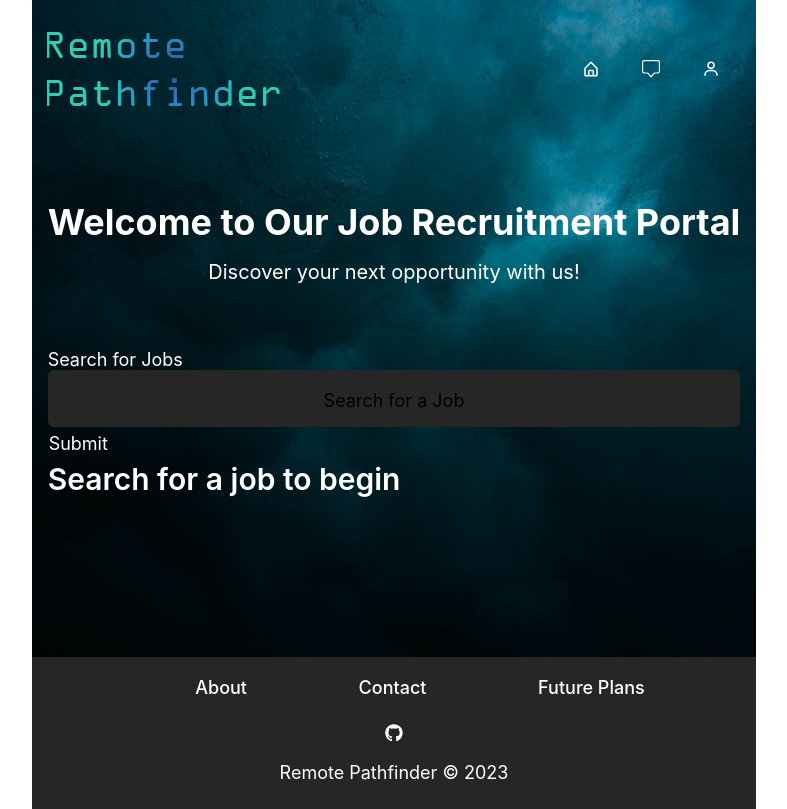
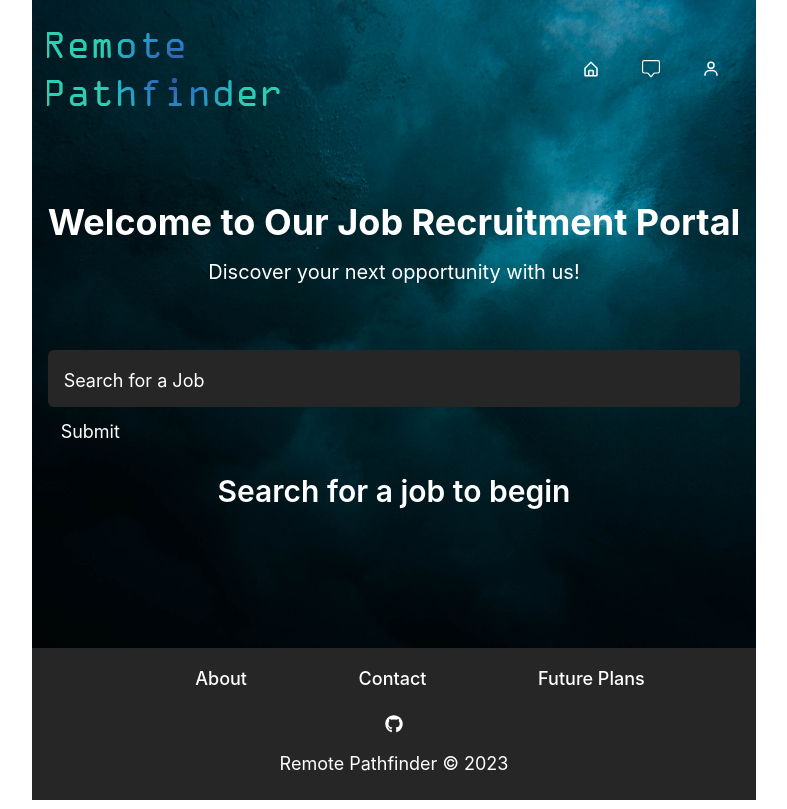
Before and after one commit to KingKonaTheFirst/Remote-Pathfinder, a React (Vite) app in the folder client/: page / in a window 1280 px wide. Shown: the whole page, without its empty margins (246-1033 px from the left). Built offline with nearby package versions, Linux system fonts and the light colour scheme.

Commit message:
more styling for search bar

```diff
--- a/client/src/components/SearchJobs.jsx
+++ b/client/src/components/SearchJobs.jsx
@@ -129,9 +129,6 @@ const SearchJobs = () => {
   };
   return (
     <>
-      <h1>Search for Jobs</h1>
-
-
       <form className="text-white" onSubmit={handleFormSubmit}>
         <input
           name="searchInput"
@@ -140,14 +137,15 @@ const SearchJobs = () => {
           placeholder="Search for a Job"
           onChange={(e) => setSearchInput(e.target.value)}
           required
-          className="py-3 px-4 w-full footer1 rounded-md"
+          className="py-3 px-4 w-full text-left text-white placeholder-white placeholder-left footer1 rounded-md"
+ id="left"
         />
-        <button>Submit</button>
+        <button className="flex ms-3 mt-2 mb-2">Submit</button>
       </form>
 
-      <h2 className="text-3xl font-semibold mb-8">
+      <h2 className="text-3xl font-semibold mt-6 text-center">
         {searchedJobs.length
-          ? `Viewing ${searchedJobs.length} results:`
+          ? `Viewing results:`
           : "Search for a job to begin"}
       </h2>
 
--- a/client/src/index.css
+++ b/client/src/index.css
@@ -263,3 +263,7 @@ padding-left: 160px;
 margin-top: 20px;
 margin-bottom: 20px;
 }
+#left::placeholder {
+  text-align: left;
+
+}
```
